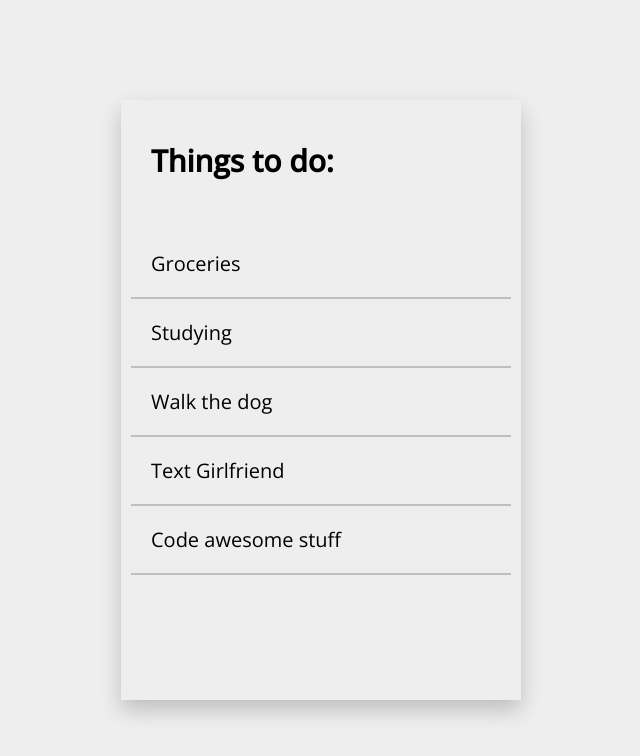
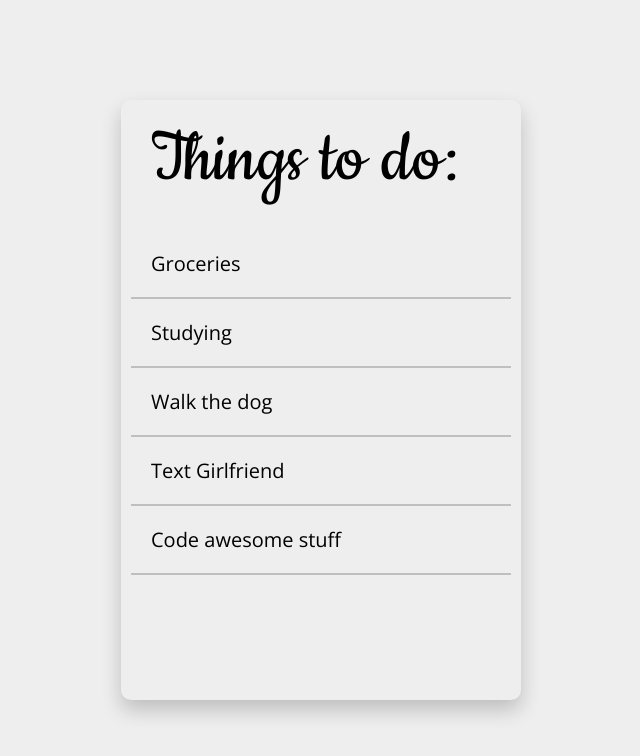
Before and after one commit to SemThijssen/todo, a React app: page / in a window 1280 px wide. Shown: the whole page, without its empty margins (319-959 px from the left). Built offline with nearby package versions, Linux system fonts and the light colour scheme.

Commit message:
video 5 van les 4 gemaakt

```diff
--- a/public/index.html
+++ b/public/index.html
@@ -11,8 +11,7 @@
     />
     <link rel="preconnect" href="https://fonts.googleapis.com">
     <link rel="preconnect" href="https://fonts.gstatic.com" crossorigin>
-    <link href="https://fonts.googleapis.com/css2?family=Dancing+Script:wght@400;500&family=Lato&family=Open+Sans:wght@400;500&display=swap" rel="stylesheet">
-    <link rel="apple-touch-icon" href="%PUBLIC_URL%/logo192.png" />
+    <link href="https://fonts.googleapis.com/css2?family=Cookie&family=Dancing+Script:wght@400;500&family=Lato&family=Open+Sans:wght@400;500&display=swap" rel="stylesheet">
     <!--
       manifest.json provides metadata used when your web app is installed on a
       user's mobile device or desktop. See https://developers.google.com/web/fundamentals/web-app-manifest/
--- a/src/App/App.js
+++ b/src/App/App.js
@@ -2,8 +2,15 @@ import Todo from"../components/Todo/Todo";
 import "./App.css";
 
 const App = () =>{
+    const tasks =  [
+        "Groceries",
+        "Walking the dog",
+        "Studying",
+        "Message girlfriend",
+        "Code awesome stuff",
+    ];
     return(
-    <Todo/>
+    <Todo tasks ={tasks}/>
     )
 }
 
--- a/src/components/Todo/Todo.css
+++ b/src/components/Todo/Todo.css
@@ -3,6 +3,7 @@
     width: 40rem;
     height: 60rem;
     box-shadow: 0 1rem 2rem 0 rgba(0, 0, 0, 0.2);
+    border-radius: 1rem;
 }
 .todo__header{
 
@@ -12,6 +13,11 @@
     padding: 3rem;
 }
 
+.todo__heading{
+    font-family: 'Cookie', cursive;
+    font-size: 400%;
+    font-weight: 400;
+}
 .todo__list{
 
     height: 80%;
```
